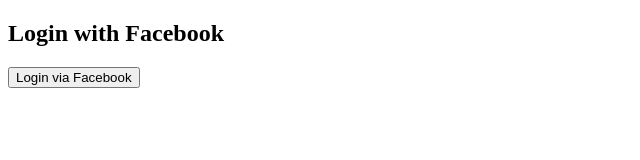
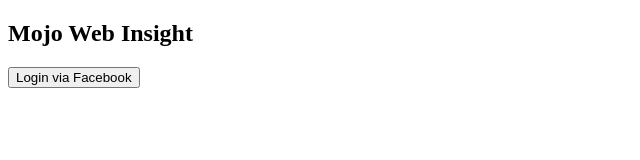
Before and after one commit to Adeoye-J/MernMojo, a React (Vite) app: page / in a window 1280 px wide. Shown: the top 160 px of the page, without its empty margins (0-640 px from the left). Built offline with nearby package versions, Linux system fonts and the light colour scheme.

Commit message:
making changes to login page access functionality

```diff
--- a/src/components/FacebookAuth/FacebookAuth.jsx
+++ b/src/components/FacebookAuth/FacebookAuth.jsx
@@ -97,7 +97,7 @@
     <div>
       {!userData ? (
         <div>
-          <h2>Login with Facebook</h2>
+          <h2>Mojo Web Insight</h2>
           <button
             onClick={() =>
               FB.login(statusChangeCallback, { scope: 'public_profile,email,pages_show_list' })
```
